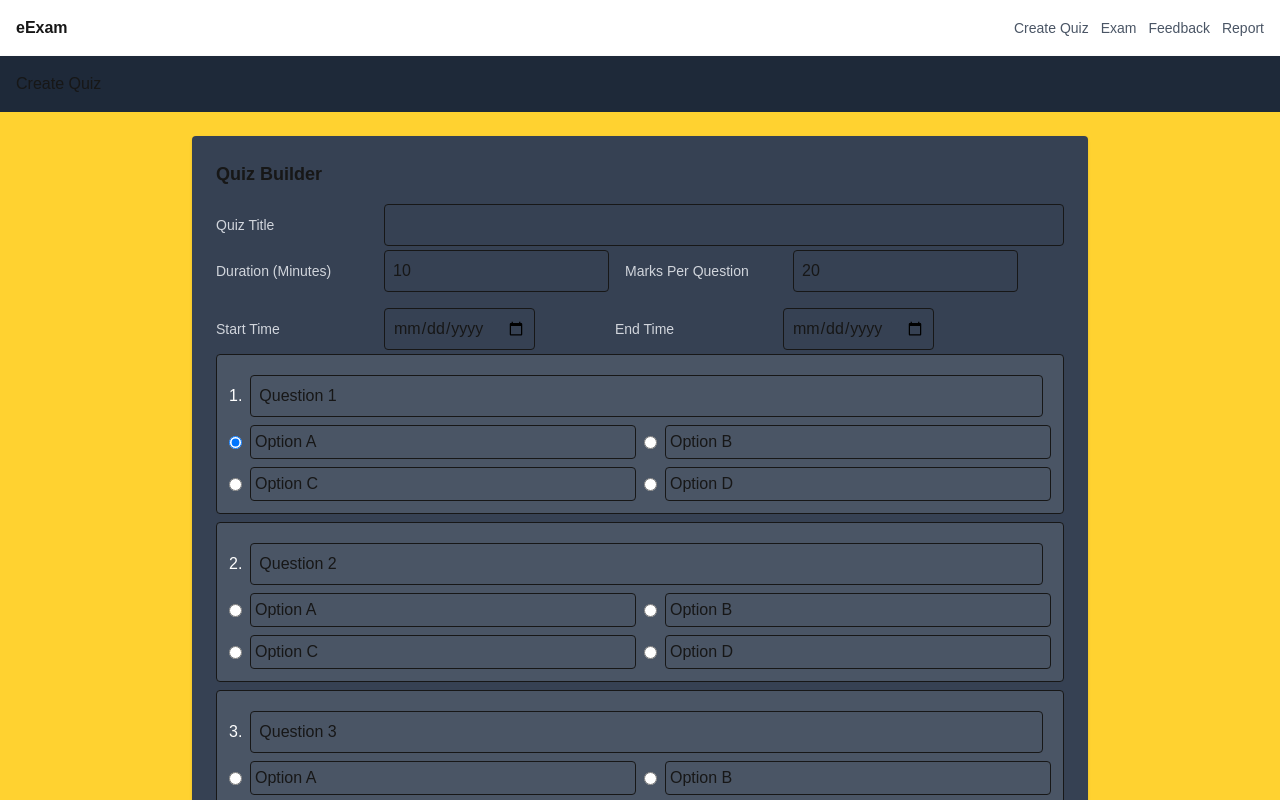
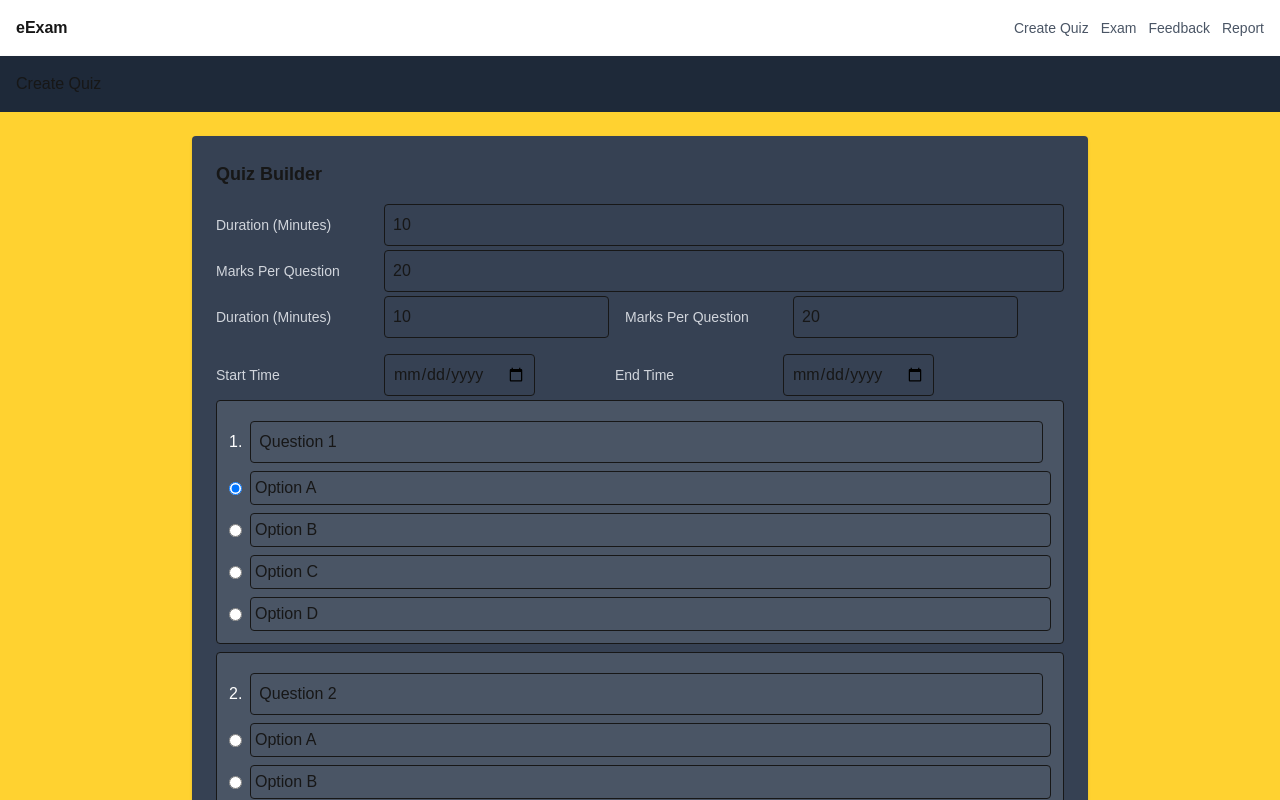
Before and after one commit to Farhat-004/onlinequizv2, a Next.js app: page /create-quiz in a window 1280 px wide. Shown: the top 800 px of the page. Built offline with nearby package versions, Linux system fonts and the light colour scheme.

Commit message:
fix:Implemented dynamic form size and restructured the options of each question

```diff
--- a/app/create-quiz/page.tsx
+++ b/app/create-quiz/page.tsx
@@ -1,14 +1,37 @@
 'use client'
-import { useState } from 'react'
+import { useState, useEffect } from 'react'
 
 export default function NewExam() {
  const [numOfQues, setNumOfQues] = useState(5)
-  const [config,setConfig] = useState({ title: '', durationMinutes: 10, startTime: '', endTime: '' ,totalMarks: 100,marksPerQues: 20 })
+  const [config,setConfig] = useState({ title: '', durationMinutes: 10, startTime: '', endTime: '' ,totalMarks: 100,marksPerQues: 20,password: ''})
   const [questions, setQuestions] = useState(() => Array.from({ length: numOfQues }).map((_, i) => ({ text: `Question ${i + 1}`, serial: i + 1, choices: [{ text: 'Option A', isCorrect: i === 0 }, { text: 'Option B' }, { text: 'Option C' }, { text: 'Option D' }] })))
+
+  useEffect(() => {
+    setQuestions(prev => {
+      const prevLen = prev.length
+      if (numOfQues === prevLen) return prev
+      if (numOfQues > prevLen) {
+        const additions = Array.from({ length: numOfQues - prevLen }).map((_, i) => ({
+          text: `Question ${prevLen + i + 1}`,
+          serial: prevLen + i + 1,
+          choices: [{ text: 'Option A' }, { text: 'Option B' }, { text: 'Option C' }, { text: 'Option D' }],
+        }))
+        return [...prev, ...additions]
+      }
+      // numOfQues < prevLen -> remove extra questions
+      return prev.slice(0, Math.max(0, numOfQues))
+    })
+  }, [numOfQues])
   const [joinCode, setJoinCode] = useState<string | null>(null)
 
   async function handleCreate(e: any) {
     e.preventDefault()
+
+    const quizData={
+      config,
+      questions,
+    }
+    console.log(quizData);
     // message:"created"
     // const res = await fetch('/api/exams', { method: 'POST', headers: { 'content-type': 'application/json' }, body: JSON.stringify({ title, durationMinutes: 10, questions }) })
     // const data = await res.json()
@@ -27,27 +50,39 @@ export default function NewExam() {
           <h2 className="text-lg font-semibold mb-4">Quiz Builder</h2>
           <form onSubmit={handleCreate} className="space-y-1">
             {/* custom config */}
-                <div className="flex items-center gap-2 ">
-                <label className="text-sm font-medium text-gray-300 w-40">Quiz Title</label>
-                <input value={config.title} onChange={e => setConfig({...config, title: e.target.value})} className="flex-1 border p-2 rounded" />
+                <div className="flex items-center gap-2">
+                <label className="text-sm font-medium text-gray-300 w-40">Duration (Minutes)</label>
+                <input value={config.durationMinutes} type='number' onChange={e => {
+                  const v = e.target.value
+                  const n = v === '' ? 0 : parseInt(v, 10) || 0
+                  setConfig({...config, durationMinutes: n})
+                }} className="flex-1 border p-2 rounded" />
+                </div>
+                <div className="flex items-center gap-2">
+                <label className="text-sm font-medium text-gray-300 w-40">Marks Per Question </label>
+                <input value={config.marksPerQues} type='number' onChange={e => {
+                  const v = e.target.value
+                  const n = v === '' ? 0 : parseInt(v, 10) || 0
+                  setConfig({...config, marksPerQues: n})
+                }} className="flex-1 border p-2 rounded" />
                 </div>
                 <div className='flex flex-wrap gap-4'>
                 <div className="flex items-center gap-2">
                 <label className="text-sm font-medium text-gray-300 w-40">Duration (Minutes)</label>
-                <input value={config.durationMinutes} type='number' onChange={e => setConfig({...config, durationMinutes: parseInt(e.target.value)})} className="flex-1 border p-2 rounded" />
+                <input value={config.durationMinutes} type='number' onChange={e => setConfig({...config, durationMinutes: parseInt(e.target.value)})} className="flex-1 border p-2 rounded" required={true}/>
                 </div>
                 <div className="flex items-center gap-2">
                 <label className="text-sm font-medium text-gray-300 w-40">Marks Per Question </label>
-                <input value={config.marksPerQues} type='number' onChange={e => setConfig({...config, marksPerQues: parseInt(e.target.value)})} className="flex-1 border p-2 rounded" />
+                <input value={config.marksPerQues} type='number' onChange={e => setConfig({...config, marksPerQues: parseInt(e.target.value)})} className="flex-1 border p-2 rounded" required={true}/>
                 </div>
 
                 <div className="flex items-center gap-2">
                 <label className="text-sm font-medium text-gray-300 w-40">Start Time</label>
-                <input value={config.startTime} type='date' onChange={e => setConfig({...config, startTime: e.target.value})} className="flex-1 border p-2 rounded" />
+                <input value={config.startTime} type='date' onChange={e => setConfig({...config, startTime: e.target.value})} className="flex-1 border p-2 rounded" required={true}/>
                 </div>
                 <div className="flex items-center gap-2 ml-16">
                 <label className="text-sm font-medium text-gray-300 w-40">End Time</label>
-                <input value={config.endTime} type='date' onChange={e => setConfig({...config, endTime: e.target.value})} className="flex-1 border p-2  rounded" />
+                <input value={config.endTime} type='date' onChange={e => setConfig({...config, endTime: e.target.value})} className="flex-1 border p-2  rounded" required={true}/>
                 </div>
                 </div>
                 <div className="space-y-2">
@@ -56,14 +91,13 @@ export default function NewExam() {
                 <div key={qi} className="p-3 border rounded  bg-gray-600">
                     <div className="flex  flex-row items-center">
                 <p className='text-white'>{ q.serial}.</p>
-                  <input value={q.text} onChange={e => { const copy = [...questions]; copy[qi].text = e.target.value; setQuestions(copy) }} className="w-full m-2 border p-2 rounded" />
+                  <input placeholder={q.text} value={q.text} onChange={e => { const copy = [...questions]; copy[qi].text = e.target.value; setQuestions(copy) }} className="w-full m-2 border p-2 rounded" required={true}/>
                   </div>
-                  <div className="grid grid-cols-2 gap-2">
+                  <div className="grid grid-cols-1 gap-2">
                     {q.choices.map((c: any, ci: number) => (
                       <div key={ci} className="flex gap-2 items-center">
-
-                        <input type="radio" name={`correct-${qi}`} checked={!!c.isCorrect} onChange={() => { const copy = [...questions]; copy[qi].choices.forEach((cc: any) => cc.isCorrect = false); copy[qi].choices[ci].isCorrect = true; setQuestions(copy) }} />
-                        <input value={c.text} onChange={e => { const copy = [...questions]; copy[qi].choices[ci].text = e.target.value; setQuestions(copy) }} className="flex-1 border p-1 rounded" />
+                        <input type="radio" name={`correct-${qi}`} checked={!!c.isCorrect} onChange={() => { const copy = [...questions]; copy[qi].choices.forEach((cc: any) => cc.isCorrect = false); copy[qi].choices[ci].isCorrect = true; setQuestions(copy) }} required={true}/>
+                        <input placeholder={c.text} value={c.text} onChange={e => { const copy = [...questions]; copy[qi].choices[ci].text = e.target.value; setQuestions(copy) }} className="flex-1 border p-1 rounded" required={true}/>
                       </div>
                     ))}
                   </div>
```
